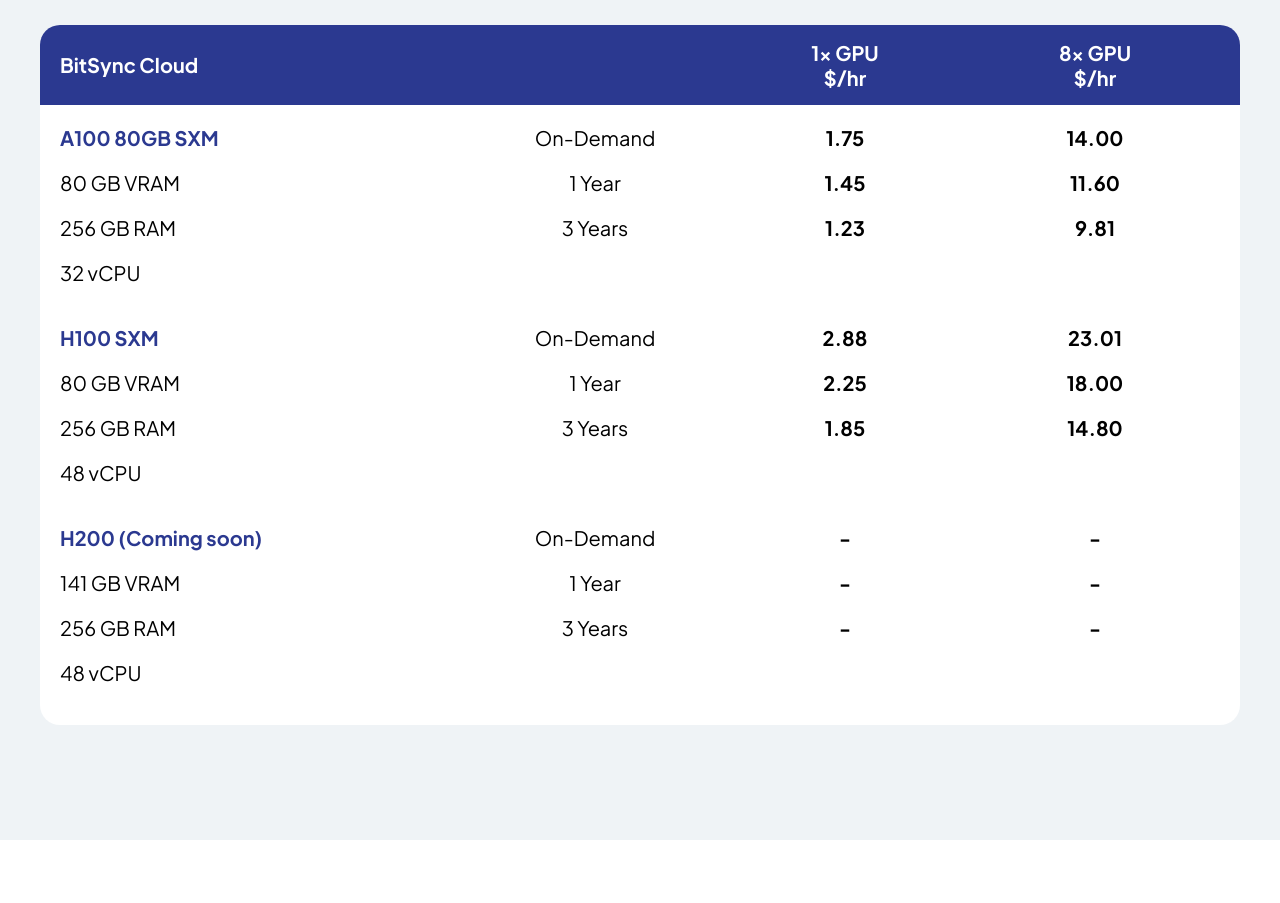
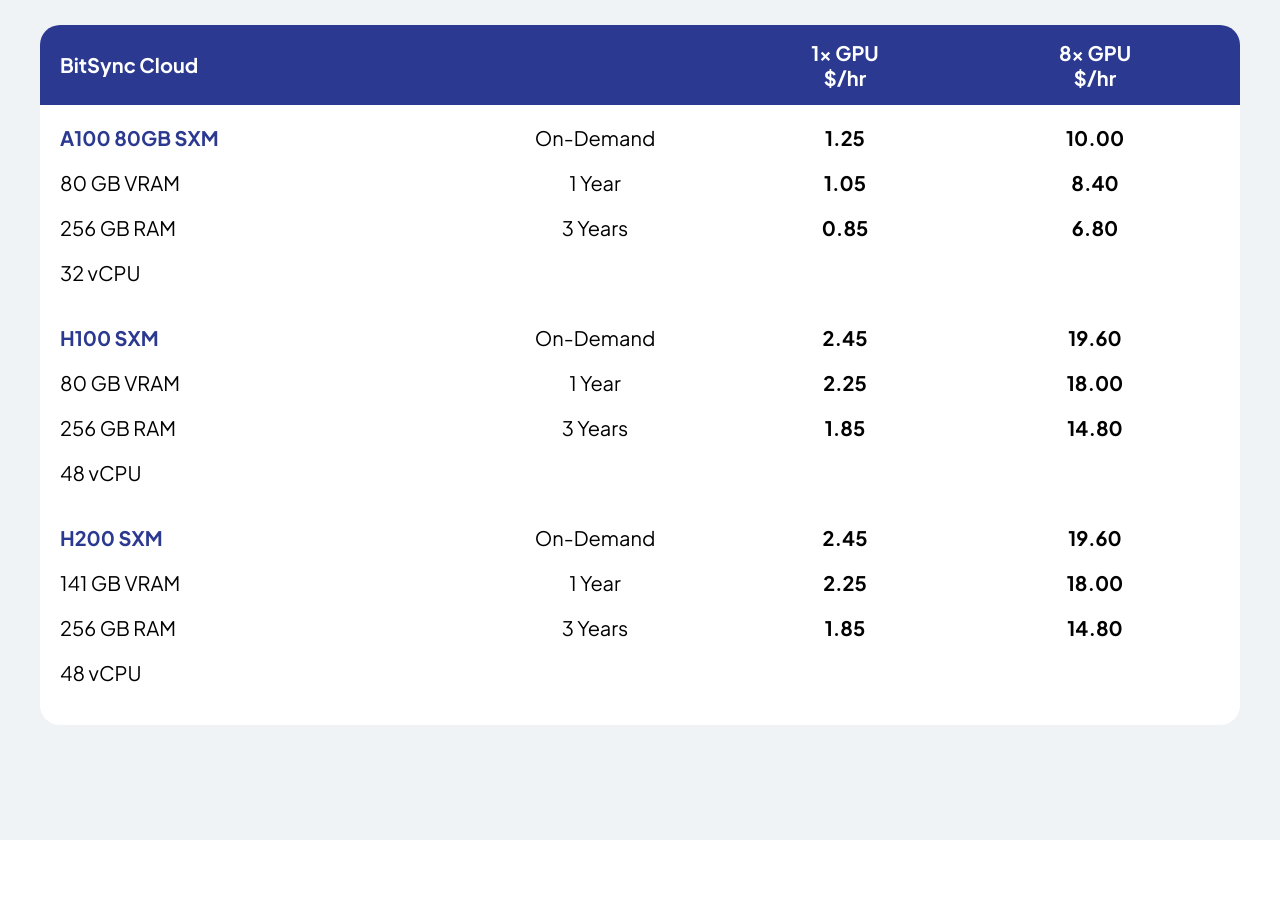
Before and after one commit to lqxw/bitsync, a plain HTML site: page gpu.html in a window 1280 px wide. Shown: the part 920-1823 px from the top of the page. Drawn offline with Linux system fonts and the light colour scheme.

Commit message:
change price
fix

```diff
--- a/gpu.html
+++ b/gpu.html
@@ -725,14 +725,14 @@
                     <p>3 Years</p>
                 </div>
                 <div class="gpu_ava_table_body_tr_r">
-                    <p>1.75</p>
-                    <p>1.45</p>
-                    <p>1.23</p>
+                    <p>1.25</p>
+                    <p>1.05</p>
+                    <p>0.85</p>
                 </div>
                 <div class="gpu_ava_table_body_tr_r">
-                    <p>14.00</p>
-                    <p>11.60</p>
-                    <p>9.81</p>
+                    <p>10.00</p>
+                    <p>8.40</p>
+                    <p>6.80</p>
                 </div>
             </div>
             <div class="gpu_ava_table_body_tr">
@@ -748,19 +748,19 @@
                     <p>3 Years</p>
                 </div>
                 <div class="gpu_ava_table_body_tr_r">
-                    <p>2.88</p>
+                    <p>2.45</p>
                     <p>2.25</p>
                     <p>1.85</p>
                 </div>
                 <div class="gpu_ava_table_body_tr_r">
-                    <p>23.01</p>
+                    <p>19.60</p>
                     <p>18.00</p>
                     <p>14.80</p>
                 </div>
             </div>
             <div class="gpu_ava_table_body_tr">
                 <div class="gpu_ava_table_body_tr_l">
-                    <p class="active">H200 (Coming soon)</p>
+                    <p class="active">H200 SXM</p>
                     <p>141 GB VRAM</p>
                     <p>256 GB RAM</p>
                     <p>48 vCPU</p>
@@ -771,14 +771,14 @@
                     <p>3 Years</p>
                 </div>
                 <div class="gpu_ava_table_body_tr_r">
-                    <p>-</p>
-                    <p>-</p>
-                    <p>-</p>
+                    <p>2.45</p>
+                    <p>2.25</p>
+                    <p>1.85</p>
                 </div>
                 <div class="gpu_ava_table_body_tr_r">
-                    <p>-</p>
-                    <p>-</p>
-                    <p>-</p>
+                    <p>19.60</p>
+                    <p>18.00</p>
+                    <p>14.80</p>
                 </div>
             </div>
         </div>
```
Also changed, not shown: gpu_mobile.html (+15 -15 lines).
